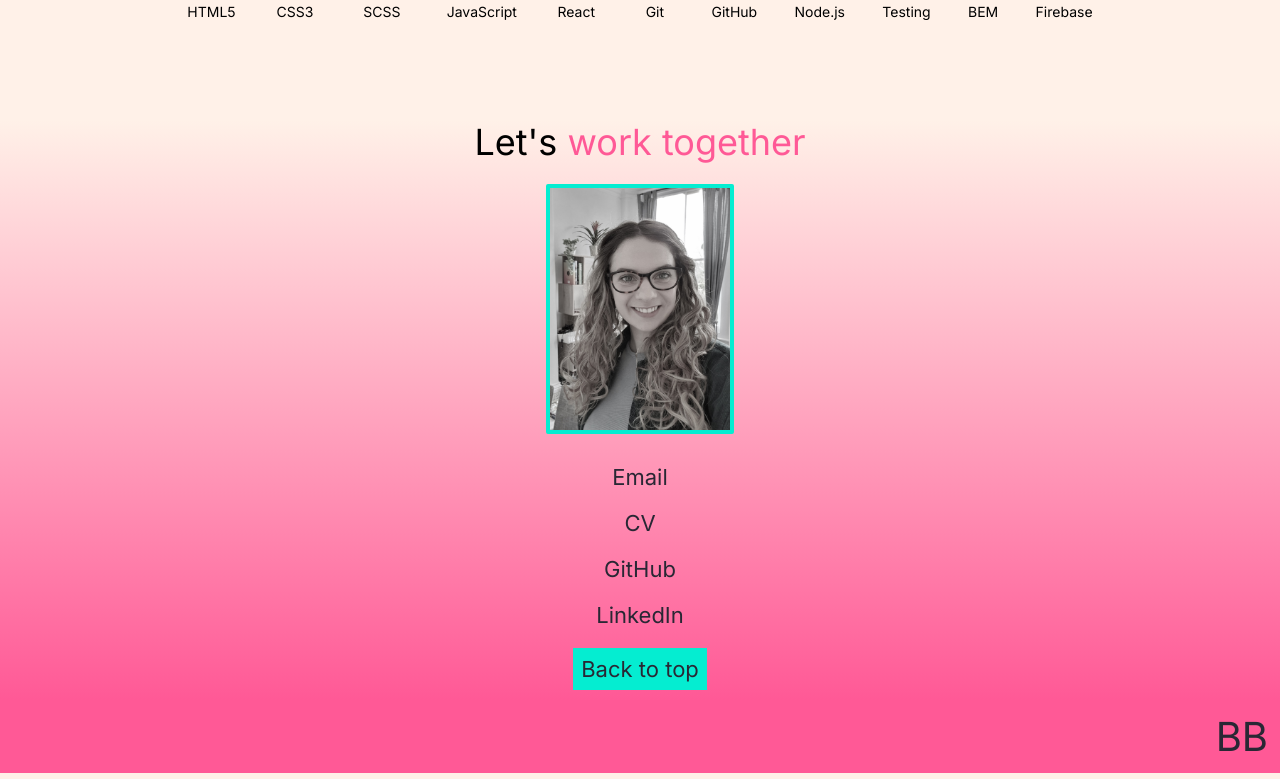
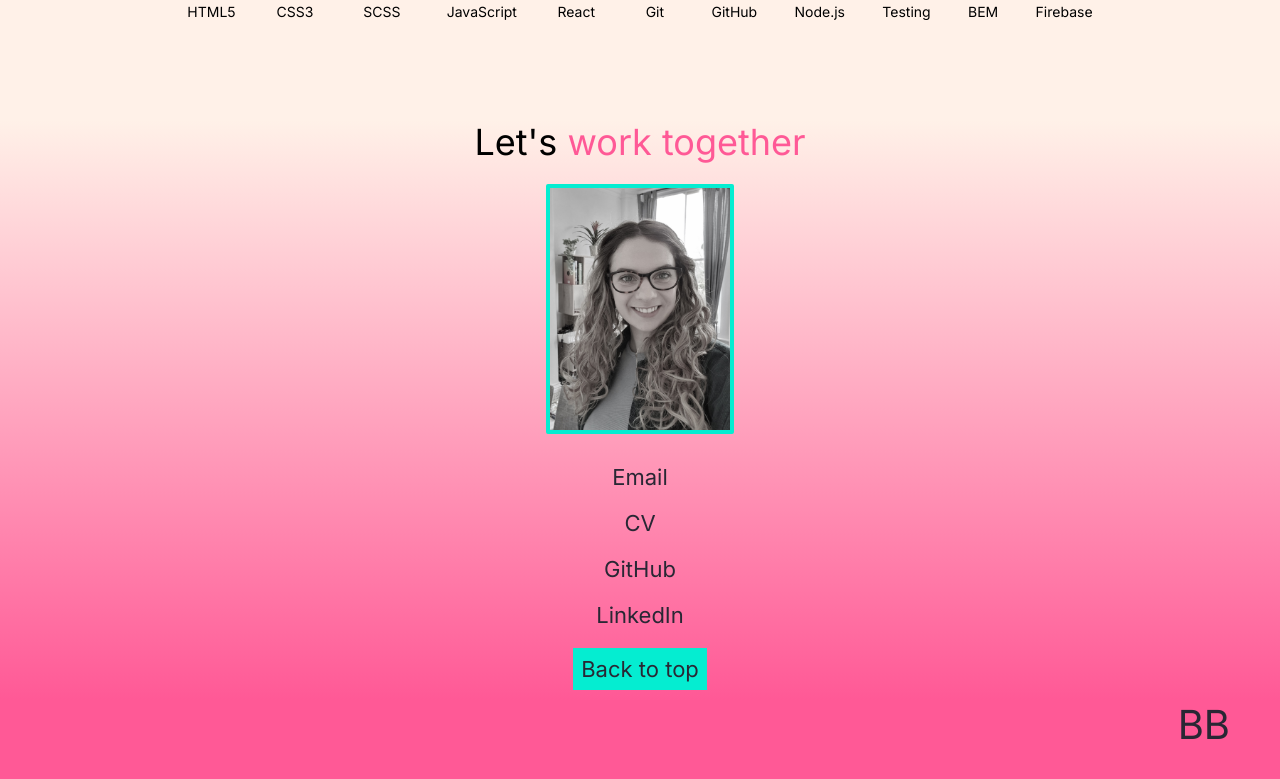
Before and after one commit to blaisebuckland/portfolio-v2, a React (Create React App) app: page / in a window 1280 px wide. Shown: the part 2887-3666 px from the top of the page. Built offline with nearby package versions, Linux system fonts and the light colour scheme.

Commit message:
Change CV to PDF

```diff
--- a/src/components/Contact/Contact.jsx
+++ b/src/components/Contact/Contact.jsx
@@ -3,6 +3,7 @@ import { Link} from "react-scroll";
 import styles from './Contact.module.scss';
 
 import profile from '../../assets/profile.jpg'
+import cv from '../../assets/Blaise-Buckland-CV.pdf'
 
 const Contact= () => {
   return (
@@ -11,7 +12,7 @@ const Contact= () => {
       <h2 className={styles.heading}>Let's <span className={styles.headingStylised}>work together</span></h2>
       <img src={profile} alt="profile" className={styles.contactProfileImg}/>
       <a className={styles.contactLink} href="mailto:bucklandblaise@gmail.com">Email</a>
-      <a className={styles.contactLink}  href="https://resume.io/r/qC1uFVV0u" target="_blank" rel="noreferrer">CV</a>
+      <a className={styles.contactLink}  href={cv} target="_blank" rel="noreferrer">CV</a>
       <a className={styles.contactLink}  href="https://github.com/blaisebuckland" target="_blank" rel="noreferrer">GitHub</a>
       <a className={styles.contactLink}  href="https://www.linkedin.com/in/blaise-buckland-578595131/" target="_blank" rel="noreferrer">LinkedIn</a>
       <Link className={styles.btn} to="navBar" smooth={true} duration={500}>Back to top</Link>
--- a/src/components/Contact/Contact.module.scss
+++ b/src/components/Contact/Contact.module.scss
@@ -24,7 +24,10 @@
     color: $color-black;
     font-size: 40px;
     text-align: end;
-    padding: 12px;
+    // padding: 12px;
+    padding: 0 $margin-sides*0.5 $margin-top*0.5 0;
+
+
 }
 .contactLink, .btn {
     color: $color-black;
--- a/src/components/SideNav/SideNav.jsx
+++ b/src/components/SideNav/SideNav.jsx
@@ -1,13 +1,16 @@
 import React from 'react';
 import styles from './SideNav.module.scss';
+
 import { FontAwesomeIcon } from '@fortawesome/react-fontawesome';
 import {faGithubSquare, faLinkedin} from '@fortawesome/free-brands-svg-icons';
+
+import cv from '../../assets/Blaise-Buckland-CV.pdf'
 
 const SideNav = () => {
   return (
     <section className={styles.sideNavContainer}>
       <a href="https://github.com/blaisebuckland" target="_blank" rel="noreferrer"><FontAwesomeIcon icon={faGithubSquare} className={styles.icon}/></a>
-      <a href="https://resume.io/r/qC1uFVV0u" className={styles.cv} target="_blank" rel="noreferrer">CV</a>
+      <a href={cv} className={styles.cv} target="_blank" rel="noreferrer">CV</a>
       <a href="https://www.linkedin.com/in/blaise-buckland-578595131/" target="_blank" rel="noreferrer"><FontAwesomeIcon icon={faLinkedin} className={styles.icon}/></a>
     </section>
   )
```
Also changed, not shown: 1 other file (tests, documents, lock files or other folders).
